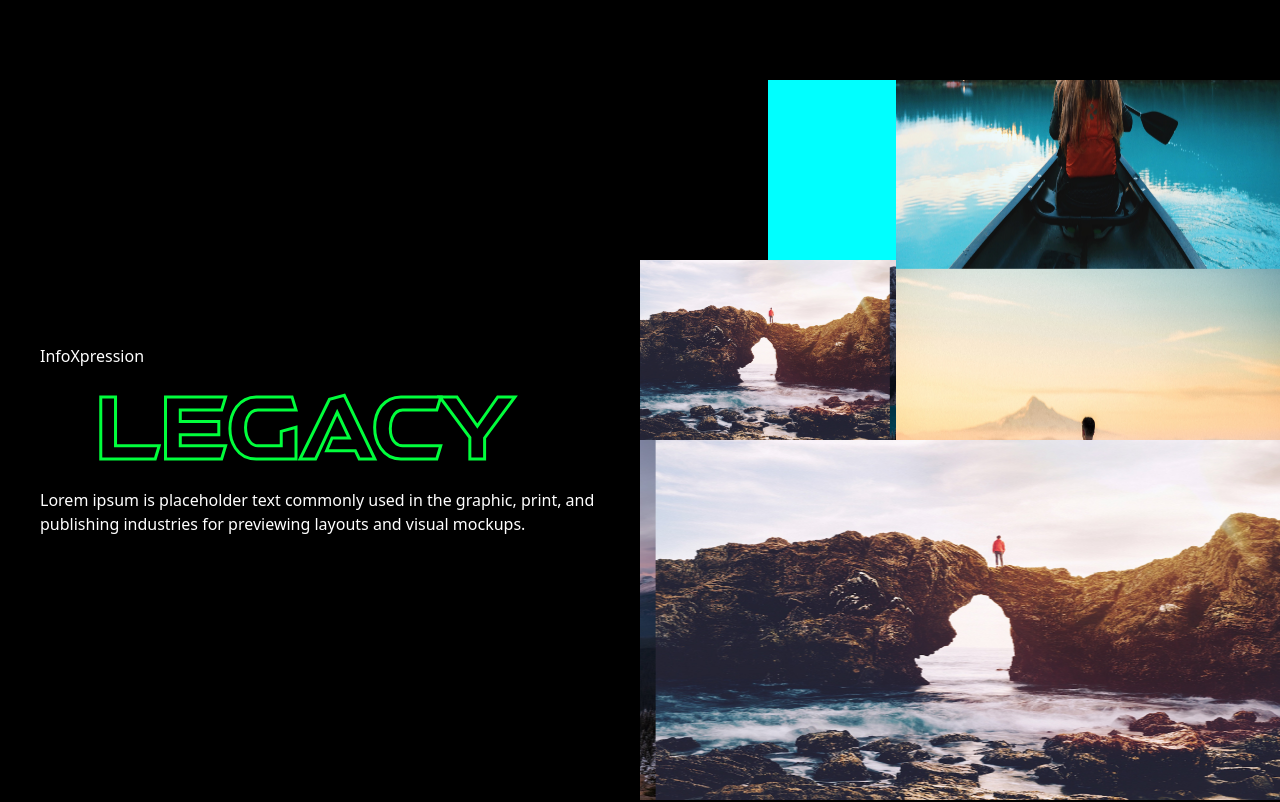
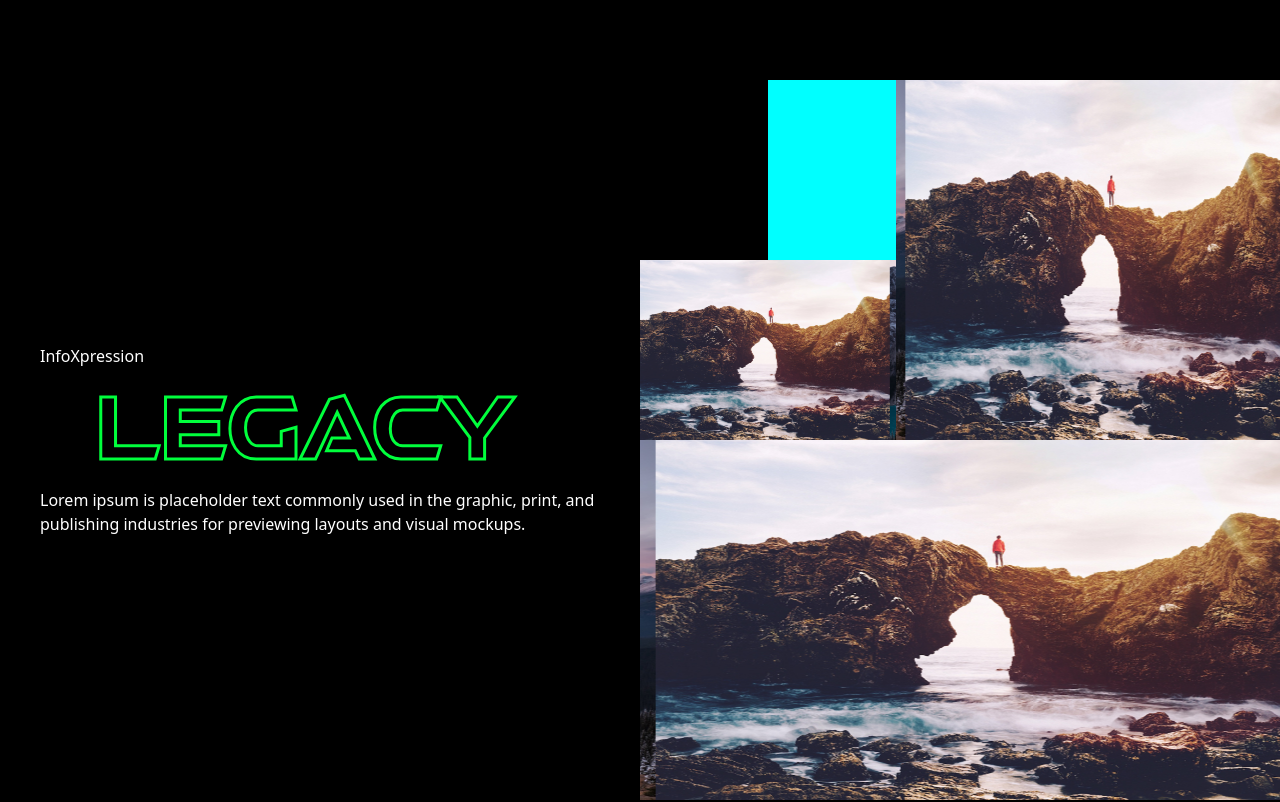
Before and after one commit to infoxusict/infox-22, a React (Create React App) app: page /legacy in a window 1280 px wide. Shown: the top 802 px of the page. Built offline with nearby package versions, Linux system fonts and the light colour scheme; the HTML template or start-up script is replaced by a standard one; a web font is replaced by a local one.

Commit message:
ptani kyu

```diff
--- a/src/Components/Assets/Images/CSS/legacy.css
+++ b/src/Components/Assets/Images/CSS/legacy.css
@@ -1,6 +1,11 @@
 @font-face {
   font-family: atmospheric;
   src: url(../fonts/aAtmospheric.ttf);
+}
+
+@font-face {
+  font-family: "toko-light";
+  src: url(./../fonts/Teko-Light.ttf);
 }
 .legacy {
   color: white;
--- a/src/Components/legacy.js
+++ b/src/Components/legacy.js
@@ -61,7 +61,7 @@ export default function Legacy() {
                 gridClass="slider-2"
                 width="30"
                 height="45"
-                ySlide="true"
+                // ySlide="true"
               />
               <Slider gridClass="slider-1" width="50" height="45" />
             </div>
```
